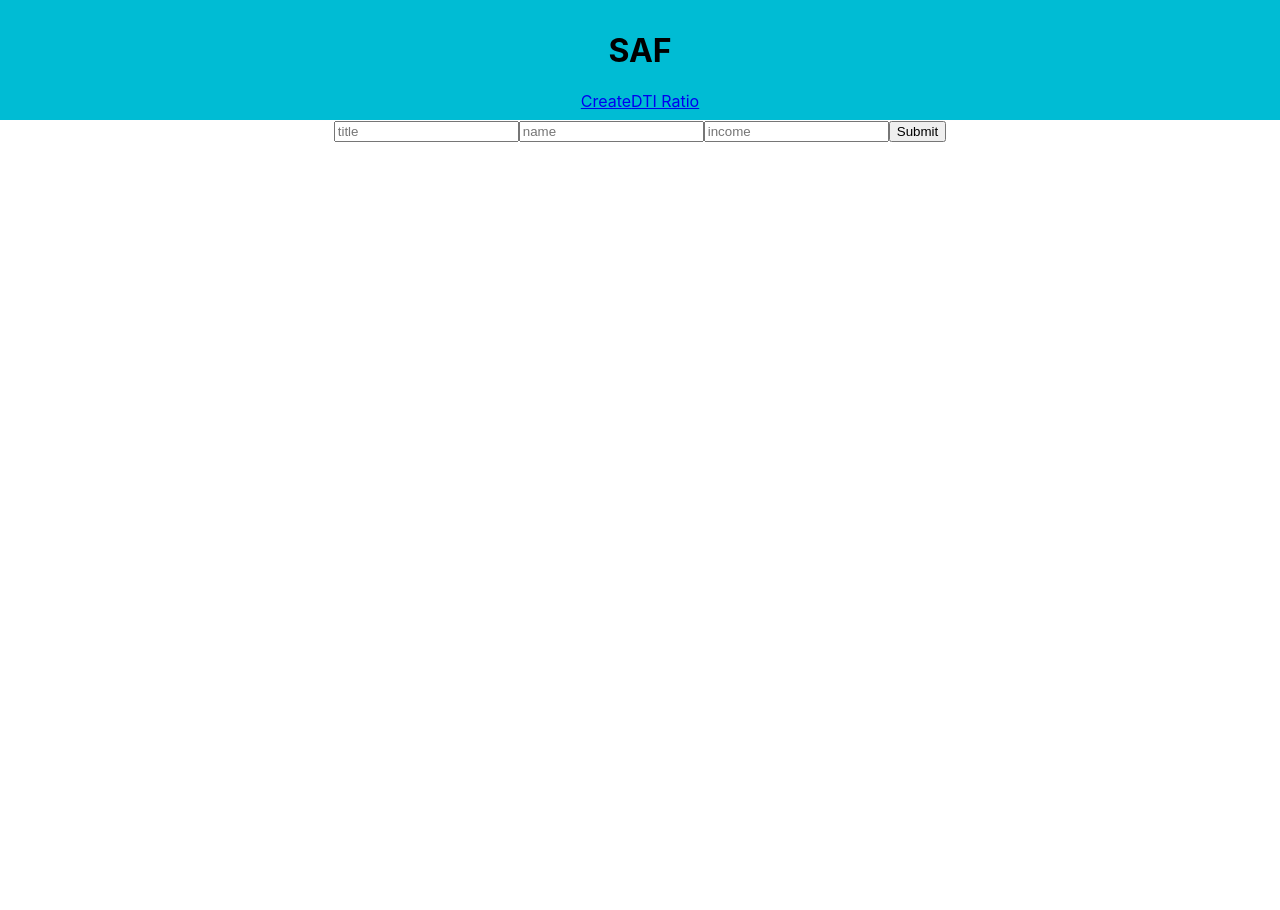
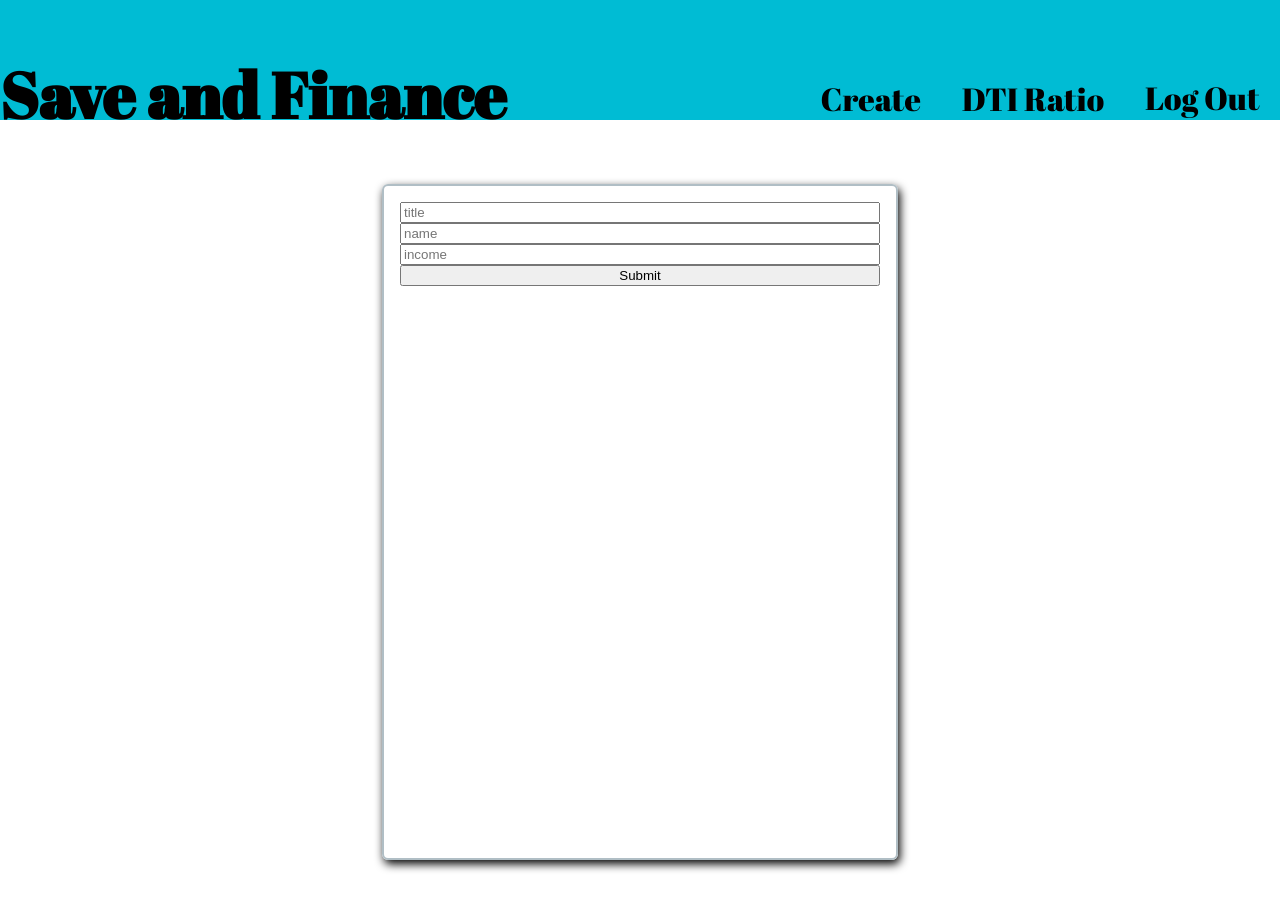
Before and after one commit to jeshaiahmiller/SAF, a React (Create React App) app in the folder frontend/: page /create in a window 1280 px wide. Shown: the top 910 px of the page. Before the commit the page ends 800 px from the top, so only its background shows below. Built offline with nearby package versions, Linux system fonts and the light colour scheme.

Commit message:
working on css

```diff
--- a/frontend/src/App.js
+++ b/frontend/src/App.js
@@ -18,7 +18,7 @@ import Layout from '../src/components/Layout/Layout'
 function App() {
 
 
-  const [leads, setLeads] = useState([]);
+
   const [loggedIn, setLoggedIn] = useState(false);
   const [toggle, setToggle] = useState(false);
   const navigate = useNavigate()
--- a/frontend/src/components/Header/Header.css
+++ b/frontend/src/components/Header/Header.css
@@ -1,7 +1,36 @@
+@import url("https://fonts.googleapis.com/css2?family=Abril+Fatface&family=Anton&display=swap");
+
 header {
   height: 15vh;
   background-color: #00bcd4;
   display: flex;
   justify-content: center;
-  align-items: center;
+  justify-content: space-between;
+  flex-direction: row;
+  align-items: flex-end;
+  font-family: "Abril Fatface", cursive;
+  /* border: 2px solid pink; */
 }
+.links {
+  /* border: 2px solid red; */
+  display: flex;
+  justify-content: space-around;
+  align-items: flex-end;
+  font-size: 2rem;
+  width: 30rem;
+}
+.link {
+  text-decoration: none;
+  color: black;
+}
+#title {
+  display: flex;
+  font-size: 2rem;
+  height: 7rem;
+}
+.log-out {
+  font-size: 2rem;
+  font-weight: lighter;
+  position: relative;
+  top: 3.3rem;
+}
--- a/frontend/src/components/Header/Header.jsx
+++ b/frontend/src/components/Header/Header.jsx
@@ -1,23 +1,37 @@
 import './Header.css'
-import {Link } from 'react-router-dom'
+import { Link, useNavigate } from 'react-router-dom'
+import { logOut } from '../../services/users'
 
-export default function Header() {
+export default function Header({loggedIn, setLoggedIn}) {
 
 
+  const nav = useNavigate()
 
 
+  const handleClick = () => {
+    nav('/')
+  }
+  const handleLogOut = async () => {
+    await logOut()
+    setLoggedIn(false)
+    nav('/')
+  }
 
   return(
     <header>
-    <div>
-      <div>
-        <h1>SAF</h1>
+      <div  id="title">
+        <h1 onClick={handleClick}>Save and Finance</h1>
       </div>
-          <div>
-            <Link to="/create">Create</Link>
-            <Link to='/DTI'>DTI Ratio</Link>
-          </div>
-        </div>
+      <div className='links'>
+        <Link className="link" to="/create">Create </Link>
+        <Link className="link" to='/DTI'>DTI Ratio</Link>
+        {/* {loggedIn === false && */}
+          {/* <Link className="link" to='login'>Log In</Link> */}
+        {/* } */}
+        {/* {loggedIn && */}
+        <h5 className="log-out" onClick={handleLogOut}>Log Out</h5>
+        {/* } */}
+      </div>
   </header>
 
   )
--- a/frontend/src/components/Layout/Layout.jsx
+++ b/frontend/src/components/Layout/Layout.jsx
@@ -4,7 +4,7 @@ import Header from '../Header/Header'
 export default function Layout(props) {
   return (
     <div className='layout'>
-    <Header user={props.user} />
+    <Header loggedIn={props.loggedIn} />
         <div className="layout-children">
             {props.children}
         </div>
--- a/frontend/src/screens/Create/Create.css
+++ b/frontend/src/screens/Create/Create.css
@@ -0,0 +1,17 @@
+.form {
+  display: flex;
+  flex-direction: column;
+  align-self: center;
+  padding: 1em;
+  width: 30rem;
+  height: 40rem;
+  margin: 4em auto;
+  border: 2px solid #b0bec5;
+  border-radius: 6px;
+  box-shadow: 2px 4px 10px rgba(0, 0, 0, 1);
+  transition: all 2s ease;
+}
+form {
+  display: flex;
+  flex-direction: column;
+}
--- a/frontend/src/screens/Create/Create.jsx
+++ b/frontend/src/screens/Create/Create.jsx
@@ -1,6 +1,7 @@
 import {useState} from 'react'
 import { createBudget } from '../../services/budgets'
-import {useNavigate} from 'react-router-dom'
+import { useNavigate } from 'react-router-dom'
+import './Create.css'
 
 export default function Create() {
 
@@ -27,11 +28,13 @@ export default function Create() {
   }
 
   return (
+  <div className="form">
     <form onSubmit={handleSubmit}>
       <input name="title" value={budget.title} placeholder="title" onChange={handleChange} />
       <input name="name" value={budget.name} placeholder="name" onChange={handleChange} />
       <input name="income" value={budget.income} placeholder="income" onChange={handleChange} />
       <button type="submit">Submit</button>
-    </form>
+      </form>
+  </div>
   )
 }
--- a/frontend/src/screens/Home/Home.css
+++ b/frontend/src/screens/Home/Home.css
@@ -77,3 +77,22 @@
   right: 15px;
   width: 10rem;
 }
+.text-box-3 {
+  display: flex;
+  flex-direction: column;
+  justify-content: space-around;
+  align-items: center;
+  width: 45rem;
+  height: 20rem;
+  position: relative;
+  top: 10rem;
+  left: 35rem;
+}
+.text-3 {
+}
+#button-3 {
+  position: relative;
+  right: 15px;
+  width: 13rem;
+  height: 6rem;
+}
--- a/frontend/src/screens/Home/Home.jsx
+++ b/frontend/src/screens/Home/Home.jsx
@@ -11,6 +11,9 @@ export default function Home() {
   }
   const handleClick2 = () => {
     nav('/budget')
+  }
+  const handleClick3 = () => {
+    nav('/DTI')
   }
 
   return (
@@ -30,6 +33,15 @@ export default function Home() {
             <button className="square_btn"  id='button-2' onClick={handleClick2}>HERE</button>
           </div>
         </div>
+        <div className='text-box-3'>
+          <div className="text-3">
+          <h3>Want to Check Your DTI?</h3>
+            <h4>Our advance Debt-to-Income calculator will let you know how much your debt is eating away at your money!</h4>
+          </div>
+          <div>
+            <button className="square_btn" id="button-3" onClick={handleClick3}>Check my DTI</button>
+            </div>
+        </div>
     </div>
   </div>
   )
--- a/frontend/src/screens/SignIn/SignIn.css
+++ b/frontend/src/screens/SignIn/SignIn.css
@@ -30,7 +30,7 @@
   border-radius: 3px;
   border: 2px solid #e0e0e0;
   outline: none;
-  transition: all 0.4s ease;
+  transition: all 1s ease;
 }
 
 .form-container form input:focus,
@@ -39,7 +39,7 @@
 }
 
 .form-container form input:valid {
-  border: 2px solid #66bb6a;
+  border: 2px solid blue;
 }
 
 .form-container form button {
```
